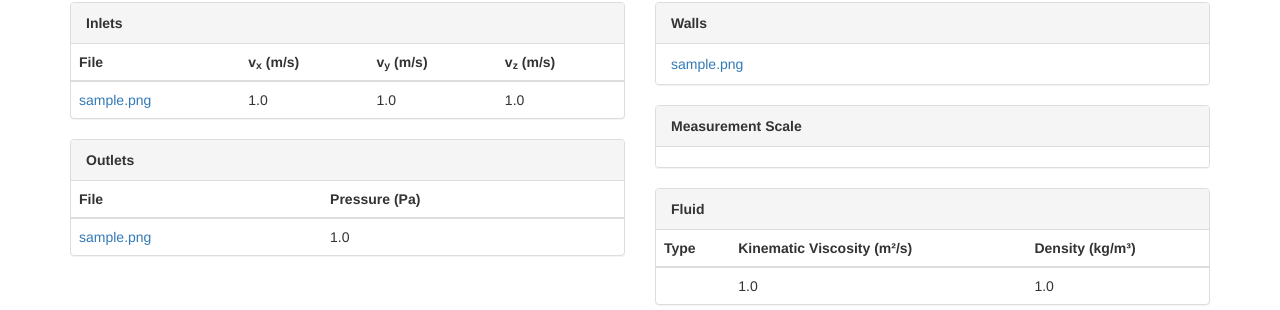
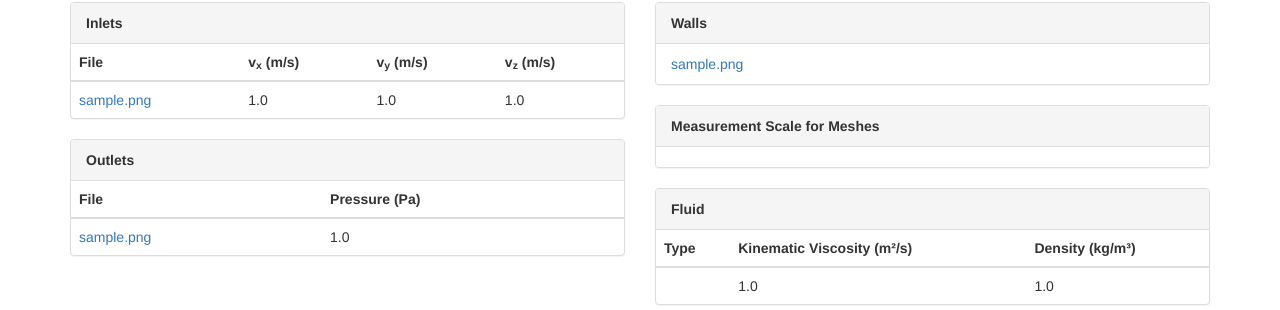
Before and after one commit to AriettaZ/containerfillsim, a Rails app: page /containers/1 in a window 1280 px wide. Shown: the part 223-533 px from the top of the page. Run offline with Rails 7, Linux system fonts and the light colour scheme; tables that the repository leaves empty hold one stand-in row (values such as "Sample post"); data that the repository does not hold is empty; style sheets or scripts are compiled from the project's sources; parts of the project's set-up code (start-up, migrations or seed data) failed here and were passed over; some libraries are stand-ins or nearby versions.

Commit message:
added more description to measurement_scale

```diff
--- a/app/views/containers/_form.html.erb
+++ b/app/views/containers/_form.html.erb
@@ -84,7 +84,7 @@
     <div class="col-md-6">
       <div class="panel panel-default">
         <div class="panel-heading">
-          <strong>Measurement Scale</strong>
+          <strong>Measurement Scale for Meshes</strong>
         </div>
         <div class="panel-body">
           <%= f.select :measurement_scale, Container::MEASUREMENT_SCALES.to_a, { hide_label: true }, { class: 'input-sm' } %>
--- a/app/views/containers/show.html.erb
+++ b/app/views/containers/show.html.erb
@@ -69,7 +69,7 @@
 
     <div class="panel panel-default">
       <div class="panel-heading">
-        <strong>Measurement Scale</strong>
+        <strong>Measurement Scale for Meshes</strong>
       </div>
       <ul class="list-group">
         <li class="list-group-item">
```
